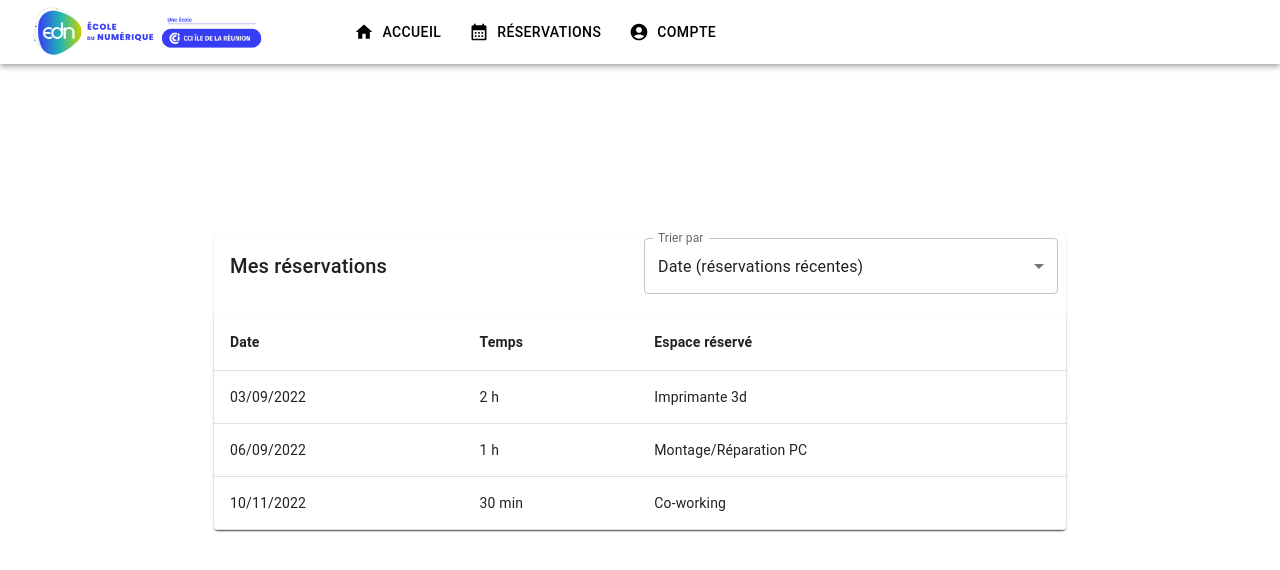
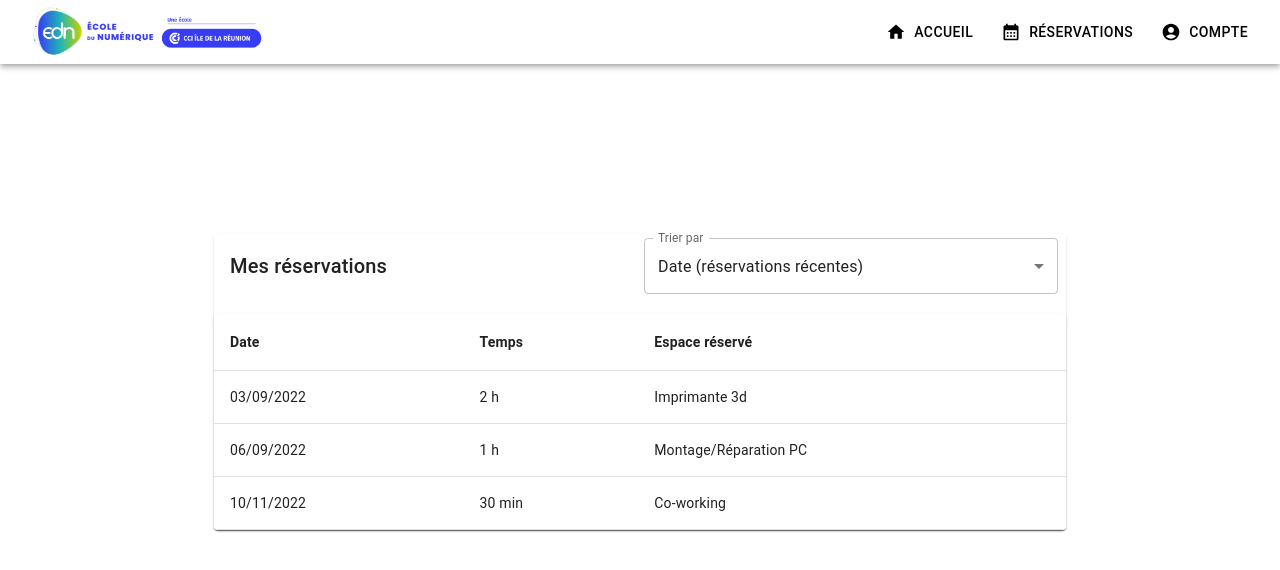
Before and after one commit to MatimeBruno/fablab-front, a React (Create React App) app: page / in a window 1280 px wide. Shown: the top 570 px of the page. Built offline with nearby package versions, Linux system fonts and the light colour scheme; the HTML template or start-up script is replaced by a standard one.

Commit message:
barre de navigation

```diff
--- a/src/layout/responsiveAppBar.css
+++ b/src/layout/responsiveAppBar.css
@@ -8,3 +8,8 @@ a
 {
 	display: flex;
 }
+
+.css-1t6c9ts
+{
+    justify-content: space-between;
+}
```
